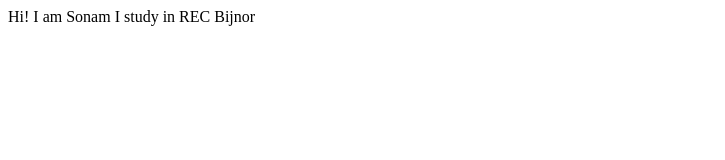
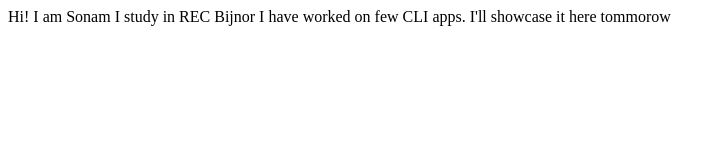
Before and after one commit to sonam23Pathak/sonam-website, a plain HTML site: page index.html in a window 1280 px wide. Shown: the whole page, without its empty margins (0-725 px from the left). Drawn offline with Linux system fonts and the light colour scheme.

Commit message:
update details of project

```diff
--- a/index.html
+++ b/index.html
@@ -10,5 +10,7 @@
     Hi! I am Sonam
 
     I study in REC Bijnor
+
+    I have worked on few CLI apps. I'll showcase it here tommorow
 </body>
 </html>
```
